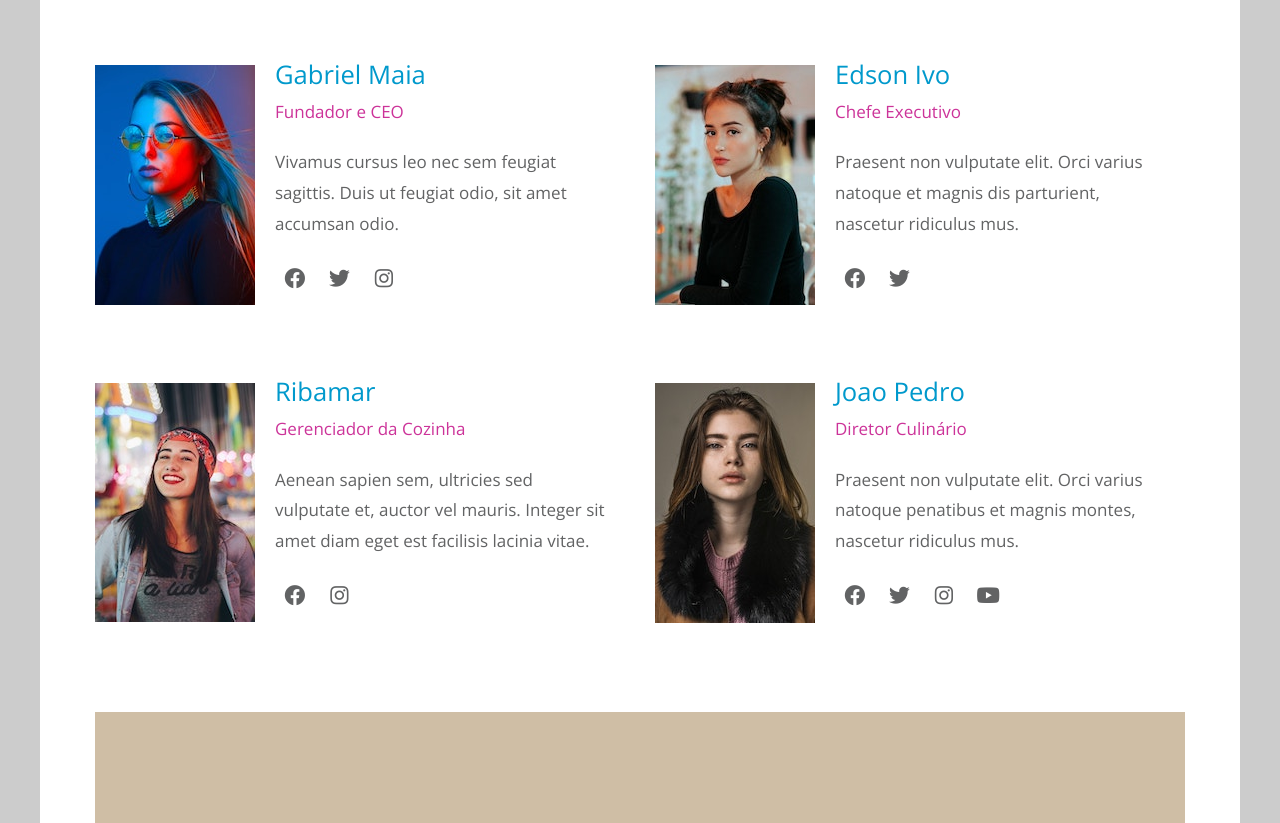
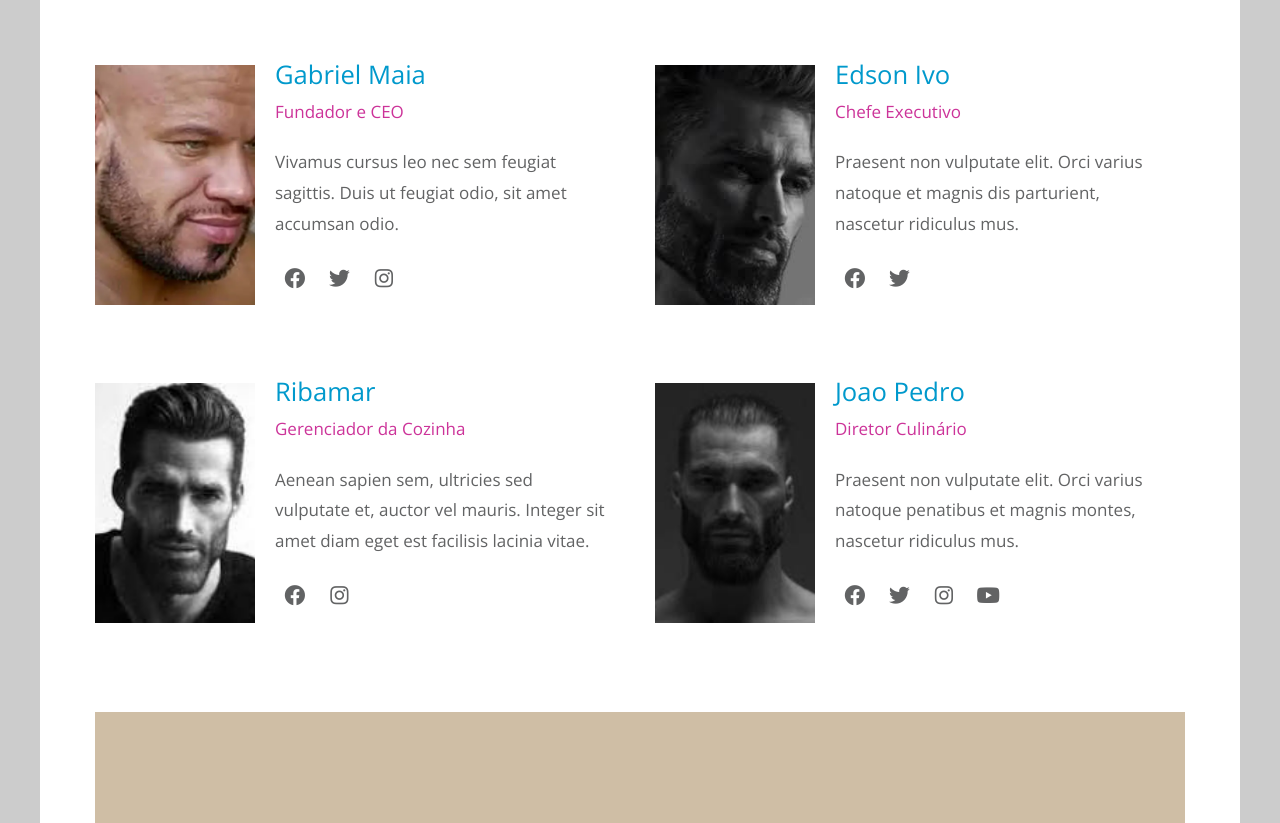
Before and after one commit to gabrielmaia3/gabrielmaia3.github.io, a plain HTML site: page about.html in a window 1280 px wide. Shown: the part 688-1511 px from the top of the page. Drawn offline with nearby package versions, Linux system fonts and the light colour scheme.

Commit message:
feat(about): Alteradas imagens para imagens dos membros responsáveis
Closes #3

```diff
--- a/about.html
+++ b/about.html
@@ -80,7 +80,7 @@ https://templatemo.com/tm-539-simple-house
             <article class="col-lg-6">
               <figure class="tm-person">
                 <img
-                  src="img/about-01.jpg"
+                  src="img/chad1.png"
                   alt="Image"
                   class="img-fluid tm-person-img"
                 />
@@ -108,7 +108,7 @@ https://templatemo.com/tm-539-simple-house
             <article class="col-lg-6">
               <figure class="tm-person">
                 <img
-                  src="img/about-02.jpg"
+                  src="img/chad2.jpg"
                   alt="Image"
                   class="img-fluid tm-person-img"
                 />
@@ -133,7 +133,7 @@ https://templatemo.com/tm-539-simple-house
             <article class="col-lg-6">
               <figure class="tm-person">
                 <img
-                  src="img/about-03.jpg"
+                  src="img/chad3.jpg"
                   alt="Image"
                   class="img-fluid tm-person-img"
                 />
@@ -159,7 +159,7 @@ https://templatemo.com/tm-539-simple-house
             <article class="col-lg-6">
               <figure class="tm-person">
                 <img
-                  src="img/about-04.jpg"
+                  src="img/chad4.jpg"
                   alt="Image"
                   class="img-fluid tm-person-img"
                 />
--- a/css/templatemo-style.css
+++ b/css/templatemo-style.css
@@ -496,6 +496,12 @@ p, address {
   margin-bottom: 60px;
 }
 
+.tm-person-img {
+  width: 160px;
+  height: 240px;
+  object-fit: cover;
+}
+
 @media (min-width: 420px) {
   .tm-person {
     flex-direction: row;
```
Also changed, not shown: img/about-01.jpg (deleted), img/about-02.jpg (deleted), img/about-03.jpg (deleted), img/about-04.jpg (deleted), img/chad1.png (added), img/chad2.jpg (added), img/chad3.jpg (added), img/chad4.jpg (added).
